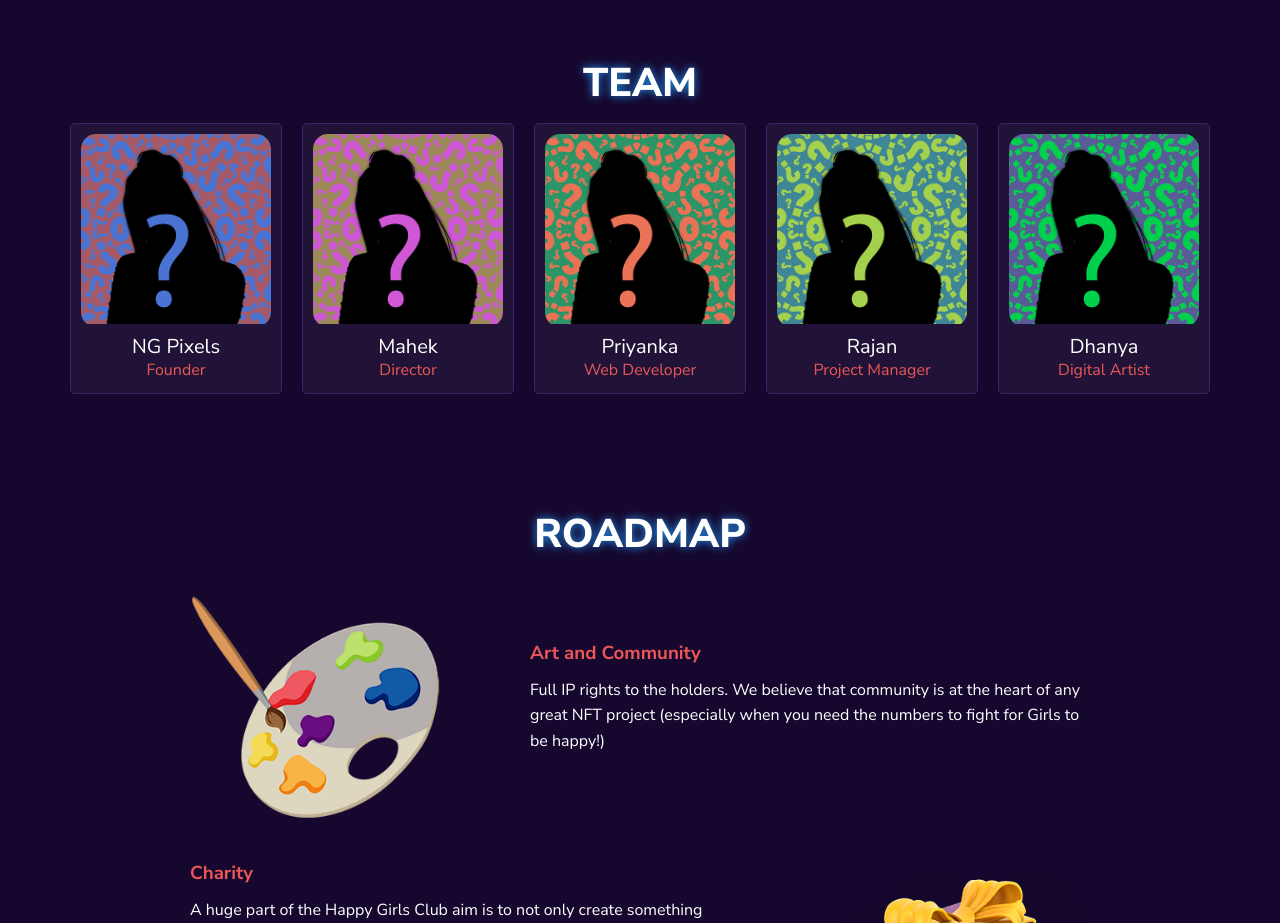
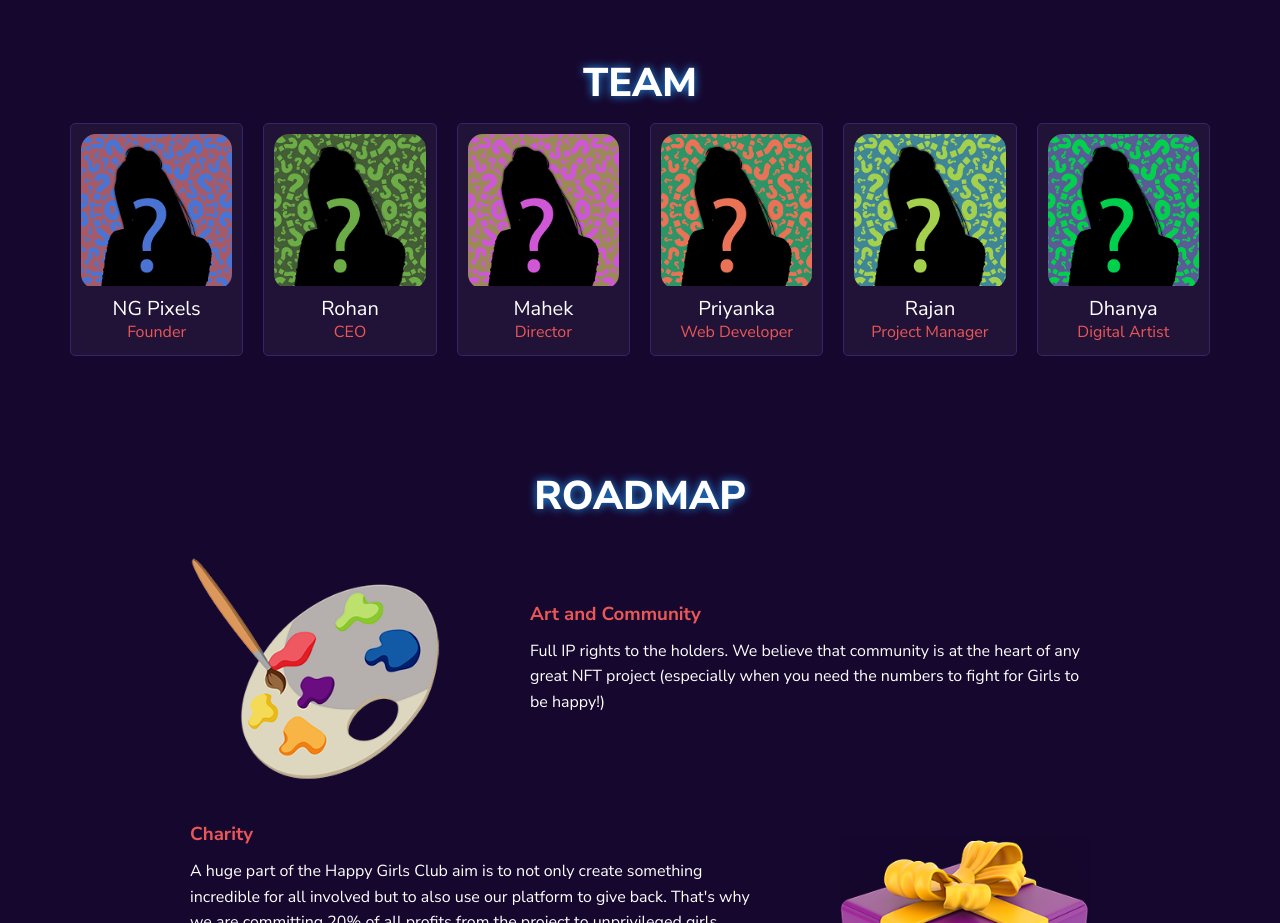
Before and after one commit to pihu-dev/HappyGirlClub, a website: page about.html in a window 1280 px wide. Shown: the part 1020-1943 px from the top of the page. Drawn offline with Linux system fonts and the light colour scheme.

Commit message:
new member

```diff
--- a/about.html
+++ b/about.html
@@ -94,6 +94,13 @@
             </div>
             <div class="member">
                 <div class="img">
+                    <img src="images/0.jpg">
+                </div>
+                <div class="name">Rohan</div>
+                <div class="post">CEO</div>
+            </div>
+            <div class="member">
+                <div class="img">
                     <img src="images/2.jpg">
                 </div>
                 <div class="name">Mahek</div>
--- a/css/about.scss
+++ b/css/about.scss
@@ -171,8 +171,9 @@ p { line-height: 1.6; margin: 0 0 20px; }
 }
 
 #team .members {
-    @media (min-width: 1025px) { display: grid; gap: 20px; grid-template-columns: 1fr 1fr 1fr 1fr 1fr; }
-    @media (max-width: 1024px) { display: flex; gap: 15px; justify-content: center; flex-wrap: wrap; }
+    display: flex;
+    @media (min-width: 1025px) { gap: 20px; }
+    @media (max-width: 1024px) { gap: 15px; justify-content: center; flex-wrap: wrap; }
 
     .member {
         background: #211337; padding: 10px; border-radius: 5px; position: relative; cursor: pointer; border: solid 1px #3d206b;
```
Also changed, not shown: css/about.css, images/0.jpg (added), 1 other file.
